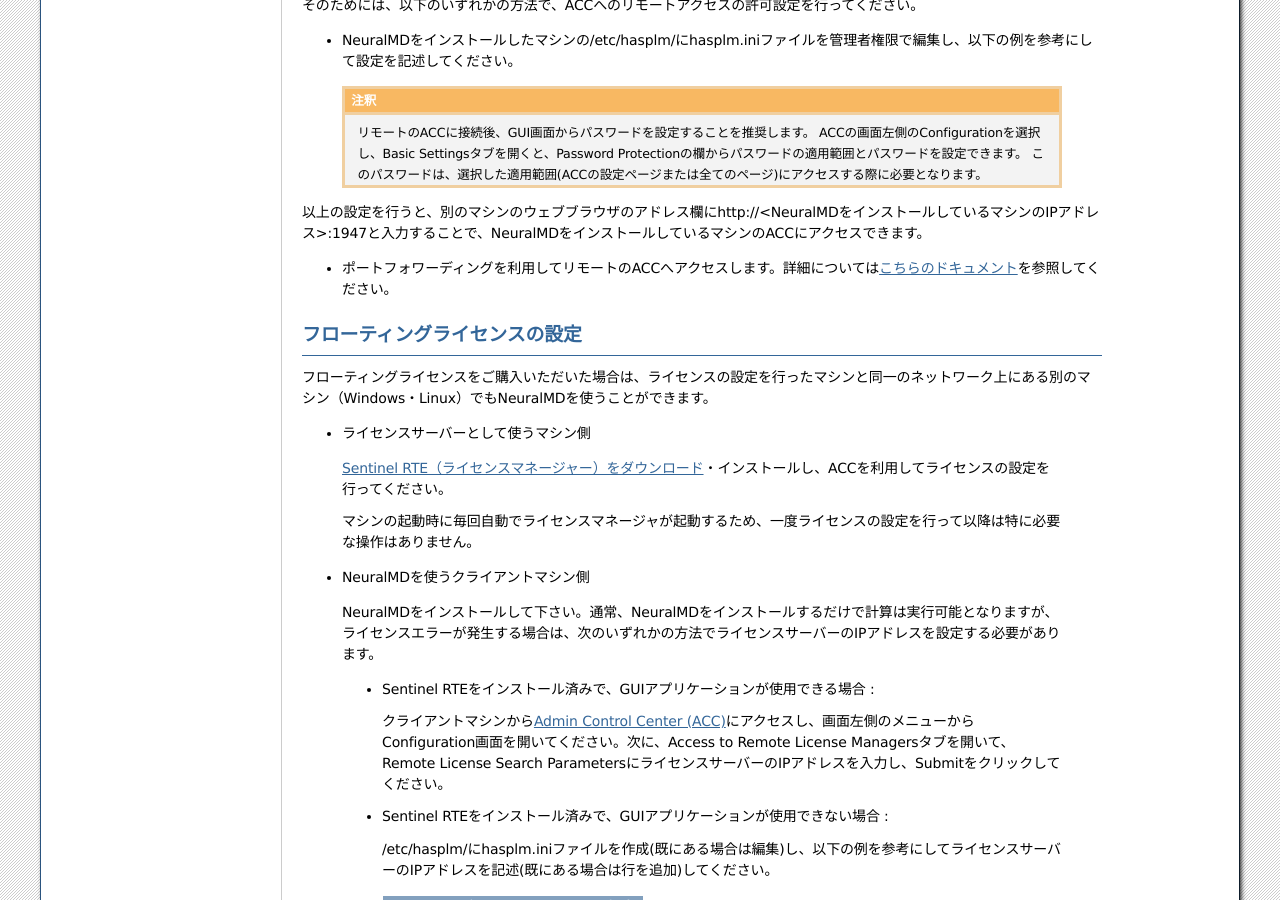
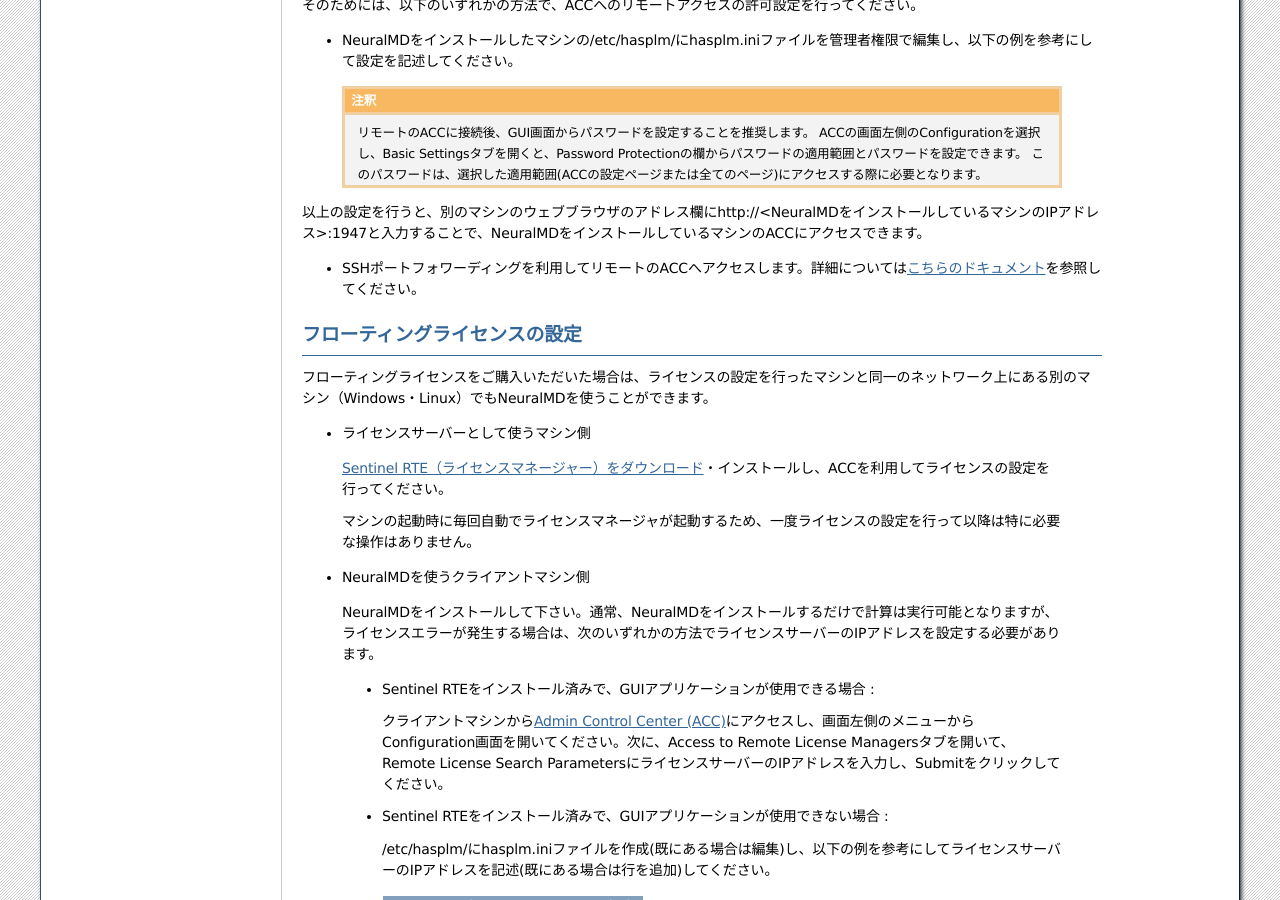
Before and after one commit to advancesoftcorp/neuralmd-doc, a Sphinx documentation site: the page built from docs/source/install/license.rst, in a window 1280 px wide and 900 px high, scrolled down 4651 px. Built offline with Sphinx 7.4.7, drawn with Linux system fonts in a browser that asks for light colours; formulas are drawn with MathJax 3.

Commit message:
add "SSH" to port forwarding

```diff
--- a/docs/source/install/license.rst
+++ b/docs/source/install/license.rst
@@ -144,7 +144,7 @@
 
 以上の設定を行うと、別のマシンのウェブブラウザのアドレス欄にhttp://<NeuralMDをインストールしているマシンのIPアドレス>:1947と入力することで、NeuralMDをインストールしているマシンのACCにアクセスできます。
 
-- ポートフォワーディングを利用してリモートのACCへアクセスします。詳細については\ `こちらのドキュメント <https://apps.advancesoft.jp/sentinel/doc/index.html>`_\ を参照してください。
+- SSHポートフォワーディングを利用してリモートのACCへアクセスします。詳細については\ `こちらのドキュメント <https://apps.advancesoft.jp/sentinel/doc/index.html>`_\ を参照してください。
 
 .. _floating:
 
```
